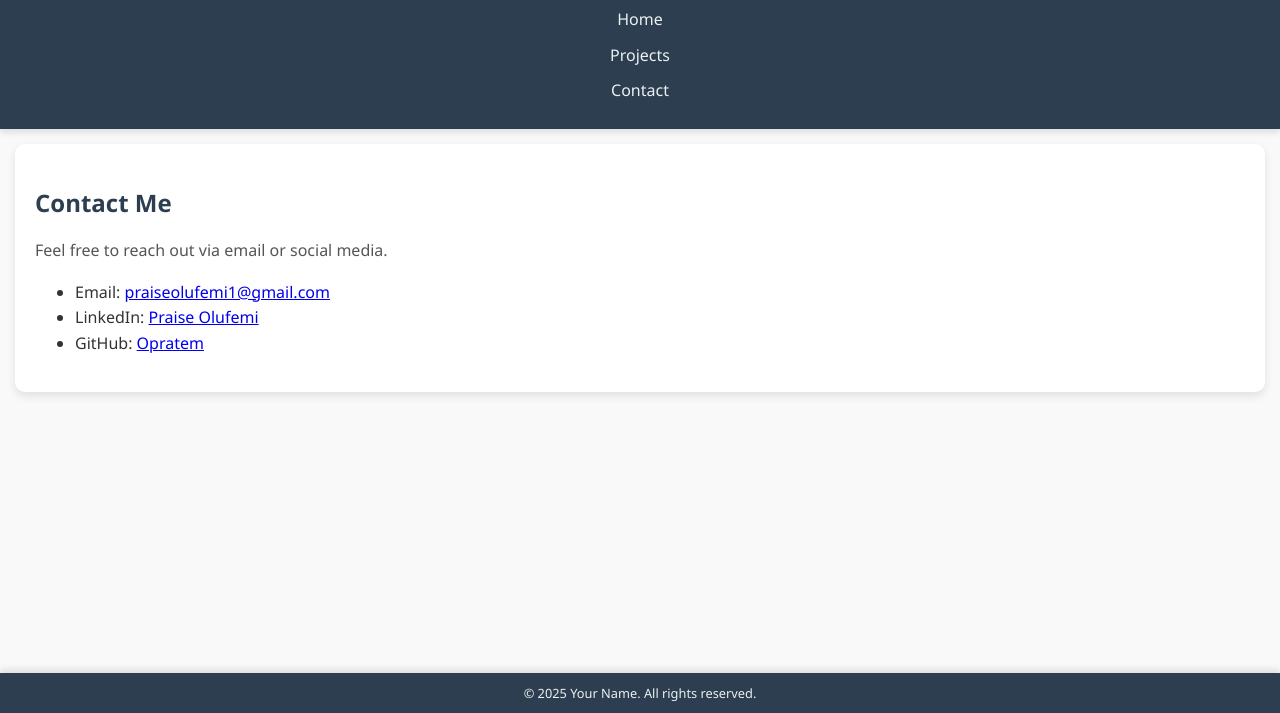
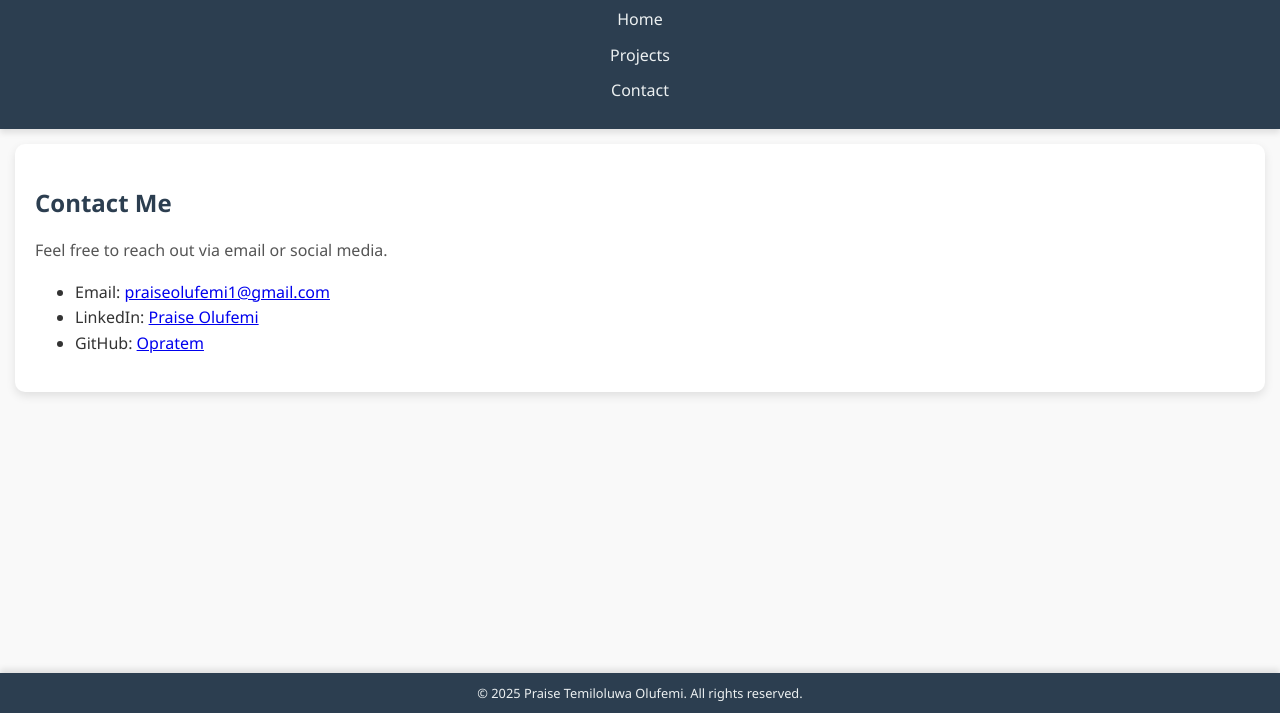
Before and after one commit to opratem/PersonalPortfolio, a plain HTML site: page contact.html in a window 1280 px wide. Shown: the part 87-800 px from the top of the page. Drawn offline with Linux system fonts and the light colour scheme.

Commit message:
Update contact.html

```diff
--- a/contact.html
+++ b/contact.html
@@ -30,7 +30,7 @@
     </section>
 
     <footer>
-        <p>&copy; 2025 Your Name. All rights reserved.</p>
+        <p>&copy; 2025 Praise Temiloluwa Olufemi. All rights reserved.</p>
     </footer>
 </body>
 </html>
```
